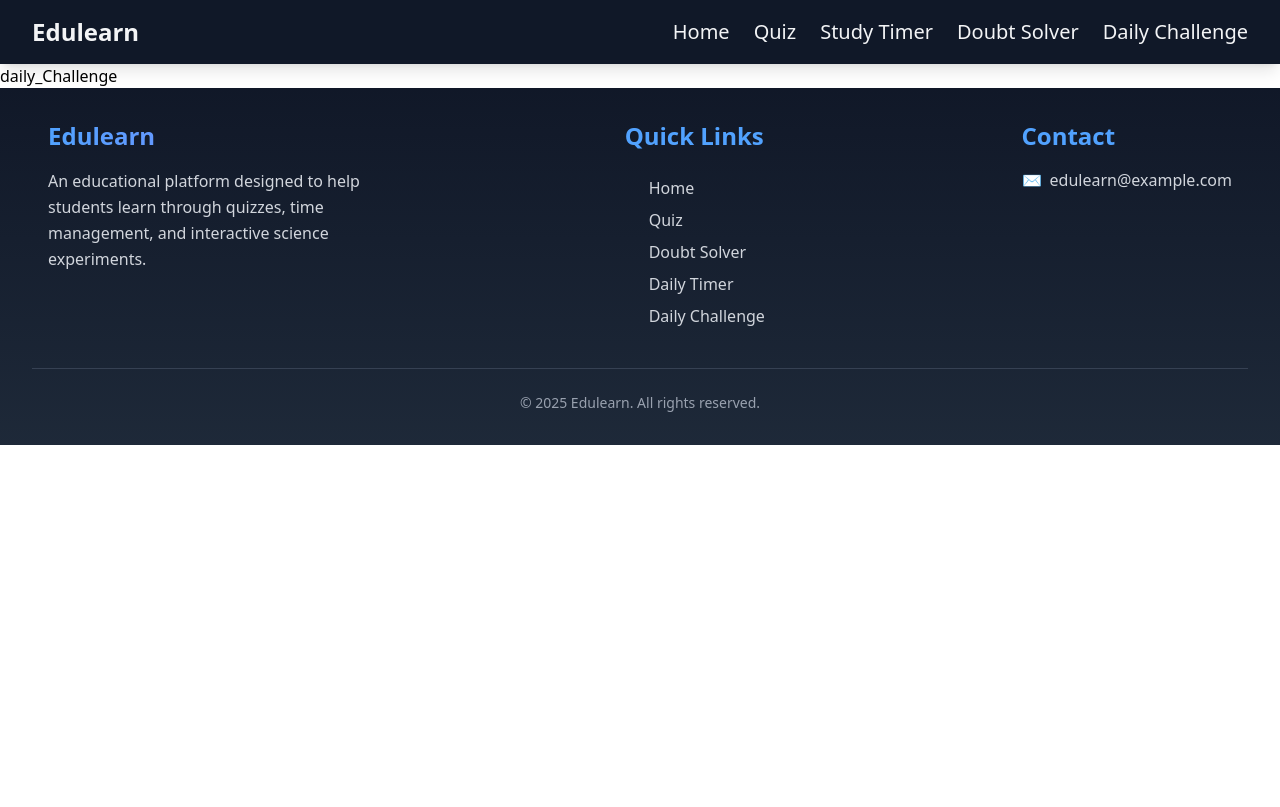
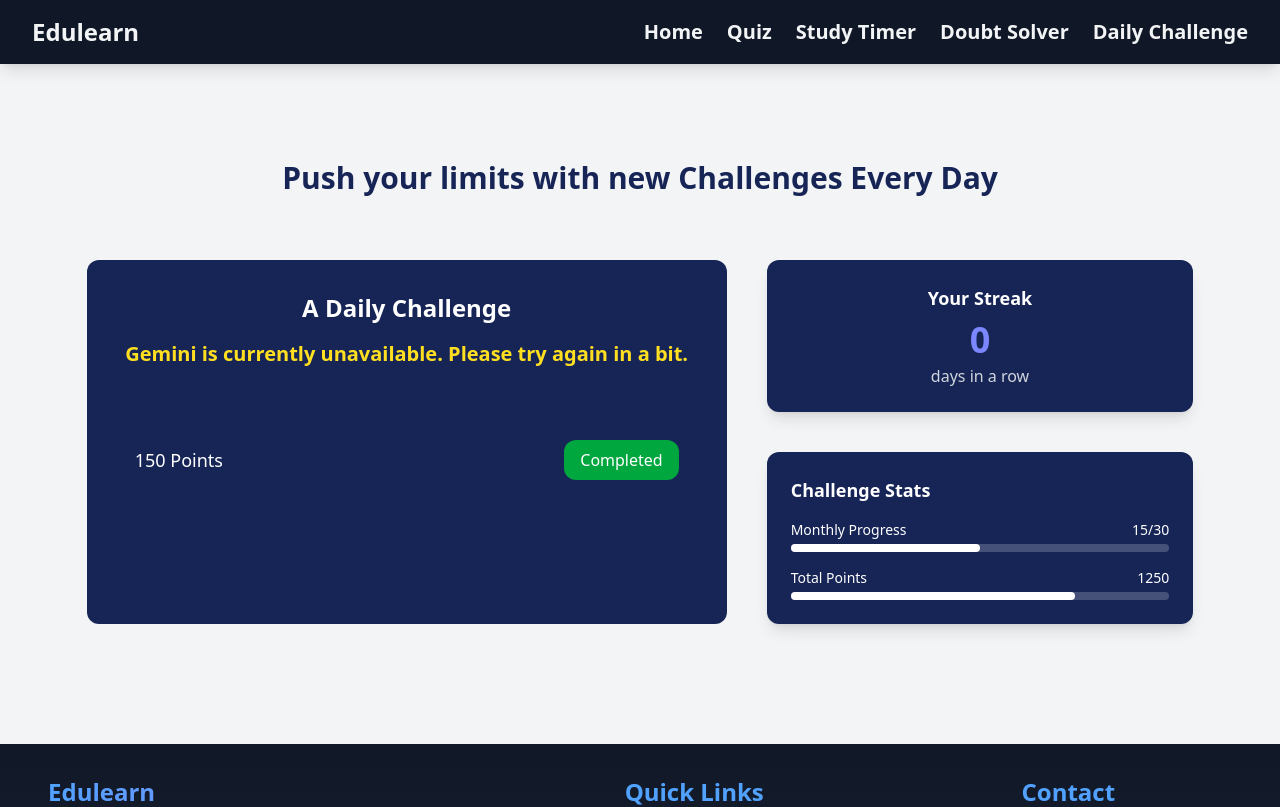
Before and after one commit to Kaustubh0505/Edulearn, a Next.js app: page /daily_challenge in a window 1280 px wide. Shown: the top 807 px of the page. Built offline with nearby package versions, Linux system fonts and the light colour scheme; no server answers.

Commit message:
updated daily_challenge

```diff
--- a/app/daily_challenge/page.js
+++ b/app/daily_challenge/page.js
@@ -1,16 +1,117 @@
+"use client"
+
 import Footer from '@/components/Footer/Footer';
 import Navbar from '@/components/Navbar/Navbar';
-import React from 'react'
+import React from 'react';
+import { useRef } from "react";
+import { useState, useEffect } from "react";
+import { GoogleGenerativeAI } from '@google/generative-ai';
+
 
 const Dailychallenge = () => {
+
+  const hasFetched = useRef(false);
+  const [geminiAns, setGeminiAns] = useState("")
+  const [streak, setStreak] = useState(0)
+
+  const genAI = new GoogleGenerativeAI(process.env.NEXT_PUBLIC_GEMINI_KEY2);
+
+
+
+  useEffect(() => {
+    if (hasFetched.current) return;
+    hasFetched.current = true
+
+    const askGemini = async () => {
+      try {
+        const model = genAI.getGenerativeModel({ model: "gemini-2.0-flash" });
+        const result = await model.generateContent({
+          contents: [{ parts: [{ text: `Generate a unique, practical daily task for a college student to improve productivity or personal growth, and give task in one sentence.` }] }]
+        });
+        const response = await result.response;
+        const replyText1 = await response.text();
+        setGeminiAns(replyText1)
+
+      } catch (error) {
+        setGeminiAns("Gemini is currently unavailable. Please try again in a bit.")
+      }
+    }
+
+    askGemini()
+
+    const intervalId = setInterval(() => {
+      askGemini()
+    }, 86400000);
+
+    return () => clearInterval(intervalId)
+  }, [])
+
+
+
+  function clicked() {
+    setStreak(streak + 1)
+  }
+
+
+
   return (
-    <div>
-        <Navbar />
-        daily_Challenge
-        <Footer />
+    <div className="bg-gray-100 min-h-screen text-white">
+      <Navbar />
 
+      <p className="text-center mt-24 font-bold text-3xl text-blue-950">
+        Push your limits with new Challenges Every Day
+      </p>
+
+      <div className=" my-16 flex flex-col mb-30 lg:flex-row gap-10 justify-center">
+        <div className="bg-blue-950 lg:w-1/2 rounded-xl p-8">
+          <p className="text-center font-semibold text-2xl mb-4">A Daily Challenge</p>
+          <p className="text-yellow-300 text-xl text-center font-semibold mb-8">
+            {geminiAns}
+          </p>
+          <div className="flex justify-between items-center text-white px-4">
+            <p className="text-lg font-medium mt-10">150 Points</p>
+            <button onClick={clicked} className="bg-green-600 mt-10 px-4 py-2 rounded-xl cursor-pointer hover:bg-green-700 transition">
+              Completed
+            </button>
+          </div>
+        </div>
+
+        <div className="flex flex-col gap-10 w-1/3">
+          <div className="bg-blue-950 rounded-xl p-6 shadow-lg text-center">
+            <p className="text-lg font-semibold mb-2">Your Streak</p>
+            <p className="text-4xl font-bold text-indigo-400">{streak}</p>
+            <p className="text-gray-300 mt-1">days in a row</p>
+          </div>
+
+          <div className="bg-blue-950 rounded-xl p-6 shadow-lg">
+            <p className="text-lg font-semibold mb-4">Challenge Stats</p>
+
+            <div className="mb-4">
+              <div className="flex justify-between text-sm mb-1">
+                <p>Monthly Progress</p>
+                <p>15/30</p>
+              </div>
+              <div className="w-full h-2 bg-white/20 rounded-full">
+                <div className="h-full w-1/2 bg-white rounded-full"></div>
+              </div>
+            </div>
+
+            <div>
+              <div className="flex justify-between text-sm mb-1">
+                <p>Total Points</p>
+                <p>1250</p>
+              </div>
+              <div className="w-full h-2 bg-white/20 rounded-full">
+                <div className="h-full w-3/4 bg-white rounded-full"></div>
+              </div>
+            </div>
+          </div>
+        </div>
+      </div>
+
+      <Footer />
     </div>
-  )
-}
+  );
+};
 
-export default Dailychallenge
+export default Dailychallenge;
--- a/app/study_timer/page.js
+++ b/app/study_timer/page.js
@@ -43,9 +43,9 @@ export default function App() {
   };
 
   return (
-    <div>
+    <div className="bg-gray-100">
       <Navbar />
-      <div className="min-h-screen flex flex-col items-center justify-center bg-gray-50 px-4">
+      <div className="mt-20 mb-45 flex flex-col items-center justify-center">
         <h1 className="text-4xl font-bold mb-2 text-gray-900">Daily Study Timer</h1>
         <p className="text-gray-500 mb-10">Stay focused and productive with the Pomodoro technique</p>
 
--- a/components/Navbar/Navbar.jsx
+++ b/components/Navbar/Navbar.jsx
@@ -13,20 +13,20 @@ function Navbar() {
 
         <div className="flex gap-6 text-gray-100 text-xl font-lg">
 
-          <a href="#" className="relative group">
-            <span className="text-gray-450 group-hover:text-white transition-colors duration-300">Home</span>
-          </a>
+          <Link href="#" className="relative group">
+            <span className="text-gray-450 group-hover:text-white font-semibold transition-colors duration-300">Home</span>
+          </Link>
           <Link href="/quiz">
-            <span className="text-gray-450 group-hover:text-white transition-colors duration-300">Quiz</span>
+            <span className="text-gray-450 font-semibold group-hover:text-white transition-colors duration-300">Quiz</span>
           </Link>
           <Link href="/study_timer">
-            <span className="text-gray-450 group-hover:text-white transition-colors duration-300">Study Timer</span>
+            <span className="text-gray-450 font-semibold group-hover:text-white transition-colors duration-300">Study Timer</span>
           </Link>
           <Link href="/doubt_solver">
-            <span className="text-gray-450 group-hover:text-white transition-colors duration-300">Doubt Solver</span>
+            <span className="text-gray-450 font-semibold group-hover:text-white transition-colors duration-300">Doubt Solver</span>
           </Link>
           <Link href="/daily_challenge">
-            <span className="text-gray-450 group-hover:text-white transition-colors duration-300">Daily Challenge</span>
+            <span className="text-gray-450 font-semibold group-hover:text-white transition-colors duration-300">Daily Challenge</span>
           </Link>
         </div>
       </nav>
```
